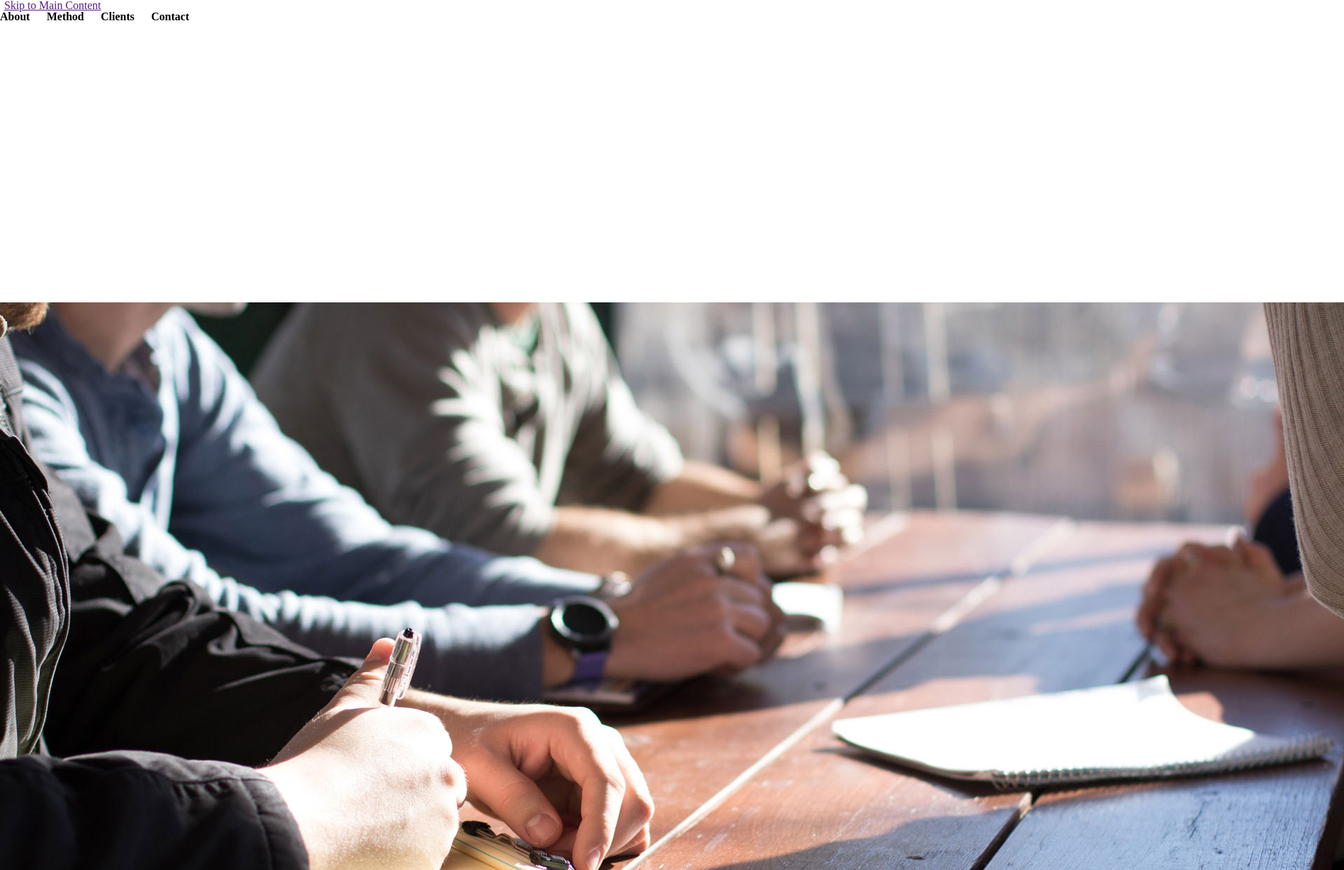
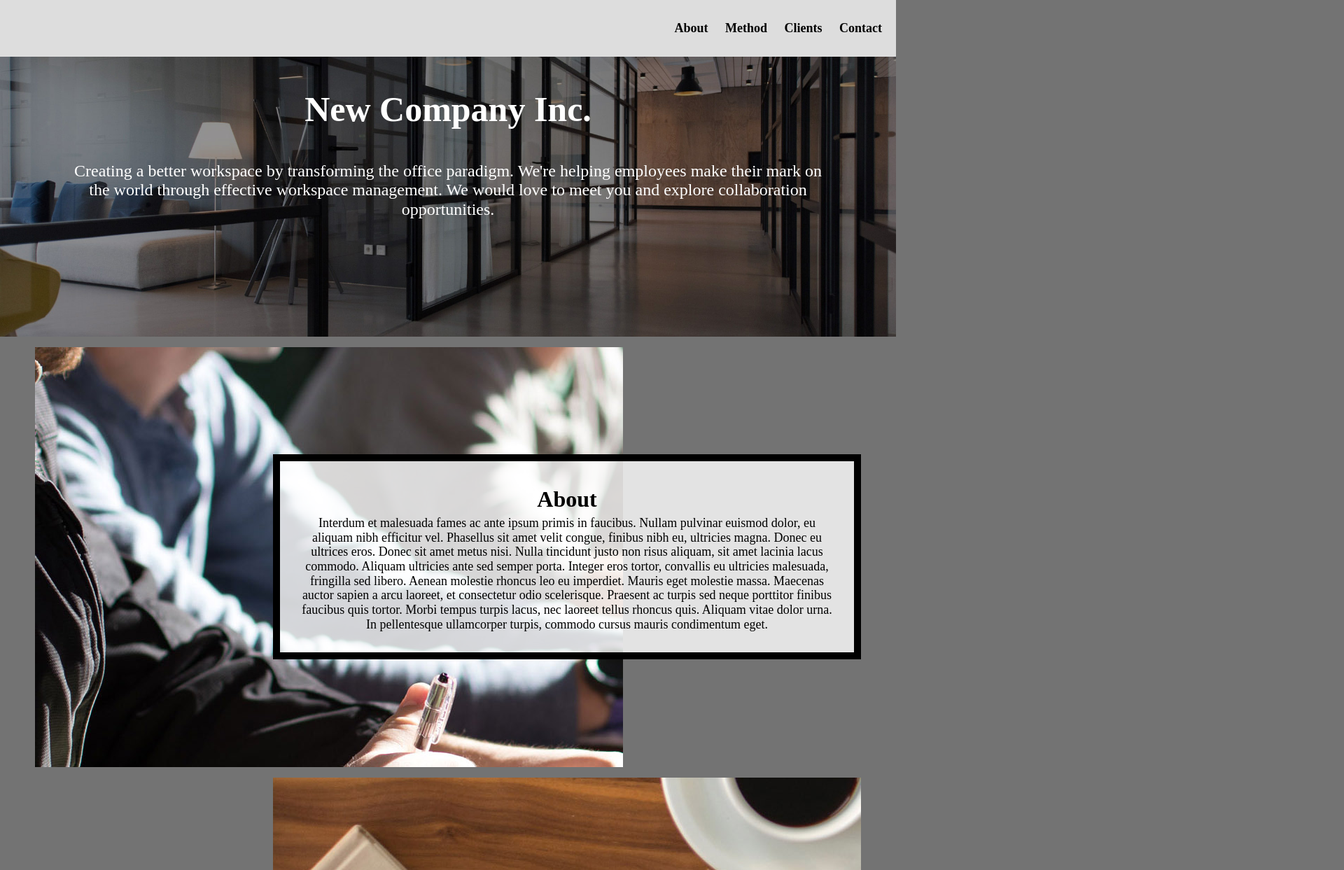
Before and after one commit to j-ziff/hw3_2024, a plain HTML site: page index.html in a window 1280 px wide. Shown: the top 1243 px of the page at 70% size, 1920 px wide, since content can reach past the window. Drawn offline with Linux system fonts and the light colour scheme.

Commit message:
homework work

```diff
--- a/css/style.css
+++ b/css/style.css
@@ -108,46 +108,128 @@ footer{
 /* Step 1: Write selector/rule property to add an underline when
 links in the navigation are in the hover or focus state.*/
 
-
+li:hover {
+  text-decoration: underline;
+}
 
 /* Step 2a: Write selector/rule property to position the default position for the skip class element*/
 
+.skip {
+  position: absolute;
+  top: -40px;
+}
 
 /* Step 2b: Write selector/rule property to position the skip class element when it is in focus*/
 
+.skip:focus {
+  top: 20px;
+}
 
 /* Step 3: Write selector/rule property to style all elements when in focus*/
 
-
+*:focus {
+  border: solid 2px #FFFFFF;
+}
 
 /* Step 4: Write selector/rule property to style the container */
 
+.container {
+  display: grid;
+  grid-template-columns: 1fr 5fr 1fr;
+  row-gap: 15px;
+}
 
 /* Step 5: Write selector/rule property to add the background image to the
 first div in the grid  and place it in the grid. */
 
-
+.container > :first-child {
+  grid-column: 1 / -1;
+  background-image: url("../images/header.jpg");
+}
 
 /* Steps 6 and 7: Write the selector/rule properties to add place the next elements in the next
  four rows in the grid. */
 
       /*This will be a lot of rules.... but be strategic and combine seletors*/
 
+.about, .method, .clients, .contact {
+  grid-column: 2 / span 1;
+}
+
+.about {
+  grid-row-start: 2;
+}
+
+.method {
+  grid-row-start: 3;
+}
+
+.clients {
+  grid-row-start: 4;
+}
+
+.contact {
+  grid-row-start: 5;
+}
+
+.about-image, .method-image, .clients-image, .contact-image {
+  grid-column: 1 / -1;
+  max-height: 600px;
+  overflow: hidden;
+}
+
+.about-image {
+  grid-row-start: 2;
+}
+
+.method-image {
+  grid-row-start: 3;
+}
+
+.clients-image {
+  grid-row-start: 4;
+}
+
+.contact-image {
+  grid-row-start: 5;
+}
 
  /* Step 8: Write the selector/rule property to style the .text-block class. */
 
+ .text-block {
+  align-self: center;
+  text-align: center;
+ }
 
 /* Add your media query here */
-
+@media screen and (min-width: 800px) {
 
   /* Step 9: Write the selector/rule property to style the nav element */
-
+  nav {
+    text-align: right;
+    padding-top: 30px;
+    padding-bottom: 30px;
+  }
 
   /* Step 10: Write the selector/rule property to update the .container class */
-
+  .container {
+    grid-template-columns: 50px auto 500px auto 50px;
+  }
 
   /* Steps 11 and 12: Update the grid-column property of the grid's children (where-needed)*/
+  .about, .clients, .method-image, .contact-image {
+    grid-column: 3 / span 2;
+  }
 
+  .method, .contact, .about-image, .clients-image {
+    grid-column: 2 / span 2;
+  }
 
 
  /* Step 13:Write the selector/rule property to update the .text-block class */
+  .text-block {
+    max-height: 250px;
+    overflow: scroll;
+  }
+
+}
--- a/index.html
+++ b/index.html
@@ -1,33 +1,33 @@
 <!DOCTYPE html>
 <html lang="en">
-  <head>
-    <meta charset="utf-8">
-    <meta name="viewport" content="width=device-width, initial-scale=1.0">
+<head>
+    <meta charset="UTF-8">
+    <meta name="viewport" content="width=device-width, initial-scale=1">
     <link rel="icon" type="image/png" href="images/logo-drk.png" />
+    <link rel="stylesheet" type="text/css" href="css/html5reset.css">
     <link rel="stylesheet" type="text/css" href="css/style.css">
-    <link rel="stylesheet" type="text/css" href="css/html5reset.css">
     <title>Newer Company Inc.</title>
   </head>
   <body>
-    <div class="skip"><a href="">Skip to Main Content</a></div>
+    <div><a class="skip" href="#main">Skip to Main Content</a></div>
     <header>
       <nav>
           <ul>
-            <li><a href="">About</a></li>
-            <li><a href="">Method</a></li>
-            <li><a href="">Clients</a></li>
-            <li><a href="">Contact</a></li>
+            <li><a href="#about">About</a></li>
+            <li><a href="#method">Method</a></li>
+            <li><a href="#clients">Clients</a></li>
+            <li><a href="#contact">Contact</a></li>
           </ul>
         </nav>
     </header>
     <main class="container" id = "main">
-      <div class = overview>
+      <div class = "overview">
         <h1>New Company Inc.</h1>
         <p>Creating a better workspace by transforming the office paradigm. We're helping employees make their mark on the world through effective workspace management.  We would love to meet you and explore collaboration opportunities.</p>
       </div>
 
       <div class="about-image" id="about">
-        <img src="images/about.jpg" alt=""/>
+        <img src="images/about.jpg" alt="Several people sitting at a wooden table with pads of paper and writing utensils"/>
       </div>
 
       <div class="about text-block">
@@ -36,7 +36,7 @@
       </div>
 
       <div class="method-image" id="method">
-        <img src="images/method.jpg" alt=""/>
+        <img src="images/method.jpg" alt="View of someone writing in a notebook at a cluttered desk with coffee"/>
       </div>
 
       <div class="method text-block">
@@ -46,7 +46,7 @@
       </div>
 
       <div class="clients-image" id="clients">
-        <img src="images/clients.jpg" alt=""/>
+        <img src="images/clients.jpg" alt="Three people sitting at a small table in a coffee house with an open laptop"/>
       </div>
 
       <div class="clients text-block">
@@ -55,14 +55,14 @@
       </div>
 
       <div class="contact-image" id="contact">
-        <img src="images/contact.jpg" alt =""/>
+        <img src="images/contact.jpg" alt ="A side profile of a man on the phone"/>
       </div>
 
       <div class="contact text-block">
         <h2>Contact</h2>
         <p>Etiam dolor ex, vehicula nec augue in, lobortis volutpat turpis. Pellentesque vel vestibulum metus. Nam luctus porta sapien a malesuada. Nunc porttitor imperdiet placerat. Mauris aliquam, purus nec viverra placerat, ipsum est sollicitudin ipsum, vel lacinia justo justo rutrum libero.</p>
       </div>
-  </main>
+    </main>
     <footer>
       <p>University of Michigan School of Information <br/>
         &copy; Colleen van Lent, Drew Asselin - Web Design 2019-2020</p>
```
